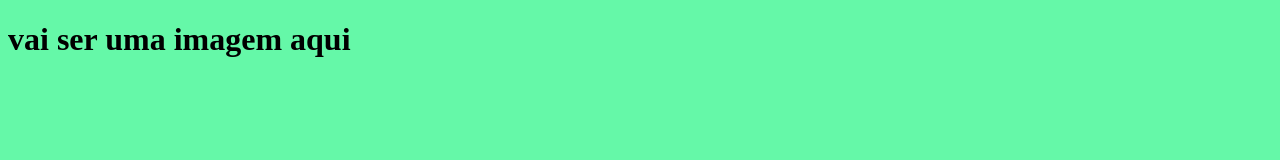
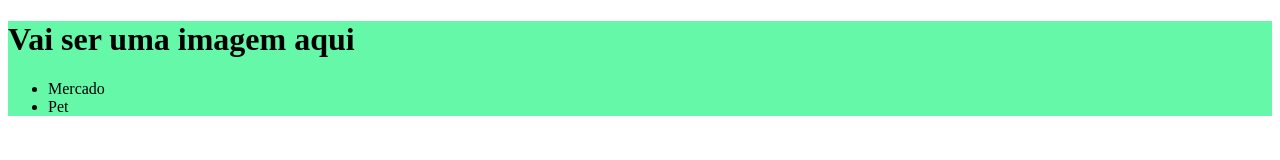
Before and after one commit to Geov4na/Site-mercado, a plain HTML site: page index.html in a window 1280 px wide. Drawn offline with Linux system fonts and the light colour scheme.

Commit message:
Add files via upload

```diff
--- a/index.html
+++ b/index.html
@@ -8,8 +8,13 @@
     <link rel="stylesheet" href="style.css">
 </head>
 <body>
-  <h1>vai ser uma imagem aqui
+    <header>
+      <h1>Vai ser uma imagem aqui</h1>
+      <ul>
+          <li>Mercado</li>
+          <li>Pet</li>
+      </ul>
+    </header>
 
-  </h1>
 </body>
 </html>
--- a/style.css
+++ b/style.css
@@ -1,3 +1,4 @@
-body {
+header {
     background-color: #65F8A8;
+    color:black;
 }
```
Also changed, not shown: 2 other files.
